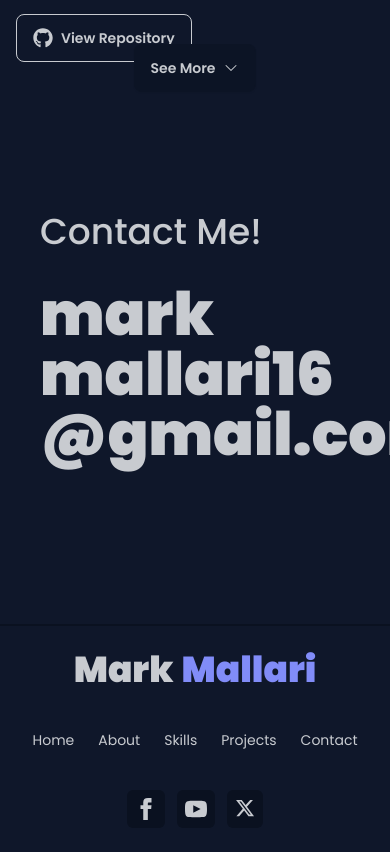
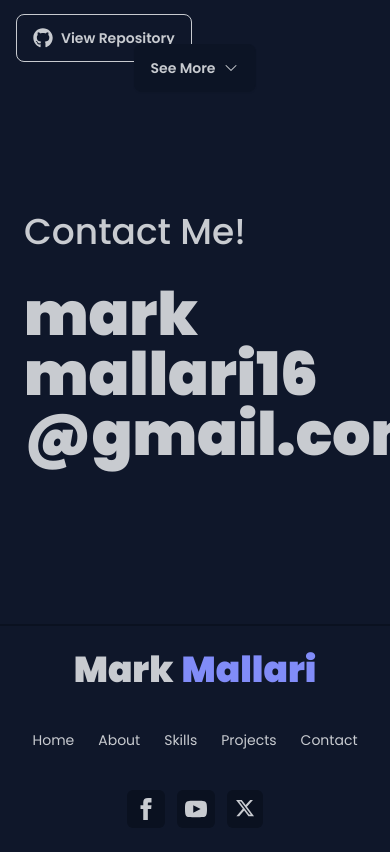
Before and after one commit to MarkMallari16/portfolio-website, a React (Vite) app: page / in a window 390 px wide. Shown: the part 4240-5092 px from the top of the page. Built offline with nearby package versions, Linux system fonts and the light colour scheme.

Commit message:
fix navbar responsive

```diff
--- a/src/components/NavBar.jsx
+++ b/src/components/NavBar.jsx
@@ -76,7 +76,7 @@ function NavBar({ homeRef, aboutRef, skillsRef, projectsRef, contactRef, scrollI
       }
     ]
   return (
-    <nav className={`mx-0 lg:mx-auto `}>
+    <nav className={`mx-0 lg:mx-auto`}>
       <div className={` lg:px-0 flex flex-col lg:flex-row  lg:justify-between items-start lg:items-center lg:py-8`}>
         <div className={`${scrollVisible && ' py-6 backdrop-blur-sm transition-all border-base-300'} py-6 lg:py-0 flex justify-between fixed  items-center  w-full lg:static lg:w-auto z-20 px-10 lg:px-0`}>
           <motion.a className='text-3xl font-black cursor-pointer'
@@ -104,7 +104,7 @@ function NavBar({ homeRef, aboutRef, skillsRef, projectsRef, contactRef, scrollI
         {/*Hamburger Menu*/}
         {/*Links*/}
         <motion.ul
-          className={`pt-32 bg-secondary-content lg:bg-transparent transit fixed lg:static lg:flex flex-col z-10 w-full lg:w-auto items-center lg:py-0 lg:flex-row lg:items-center gap-16 ${isMenuOpen ? 'flex' : 'hidden'}`}
+          className={`min-h-screen pt-40 bg-secondary-content lg:bg-transparent transit fixed lg:static lg:flex flex-col z-10 w-full lg:w-auto items-center lg:py-0 lg:flex-row lg:items-center gap-16 ${isMenuOpen ? 'flex' : 'hidden'}`}
           initial="hidden"
           whileInView="visible"
           animate={isMenuOpen ? "visible" : "hidden"}
--- a/src/components/NewContact.jsx
+++ b/src/components/NewContact.jsx
@@ -2,7 +2,7 @@ import React from 'react'
 
 const NewContact = () => {
     return (
-        <div className='pt-20 pb-40 px-10 lg:px-0'>
+        <div className='pt-20 pb-40 px-6 lg:px-0'>
             <div>
                 <h2 className='text-4xl font-medium'>Contact Me!</h2>
                 <h1 className='mt-8 text-6xl md:text-6xl lg:text-8xl font-black hover:text-secondary transition-colors ease-in-out duration-200'>
```
